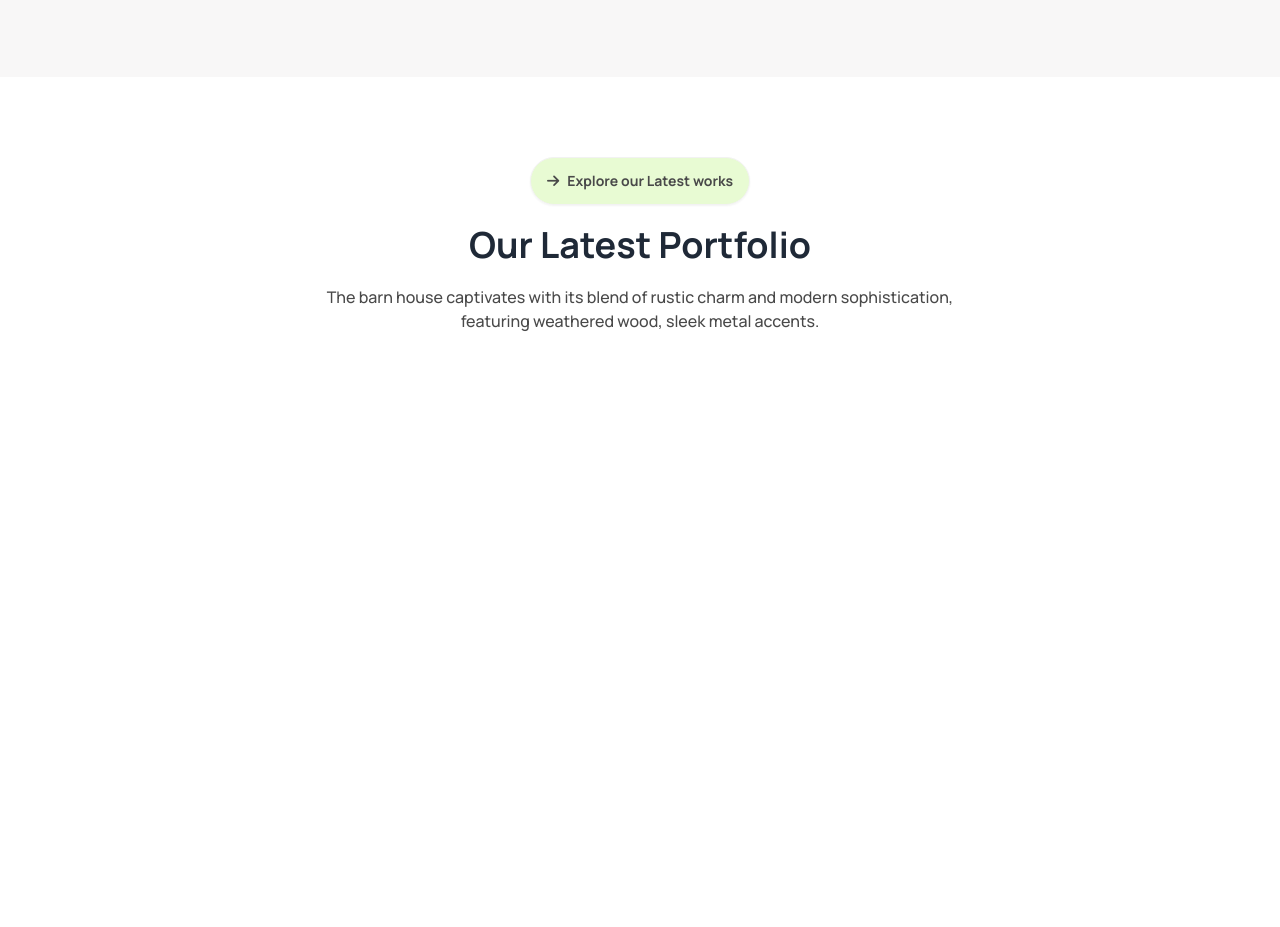
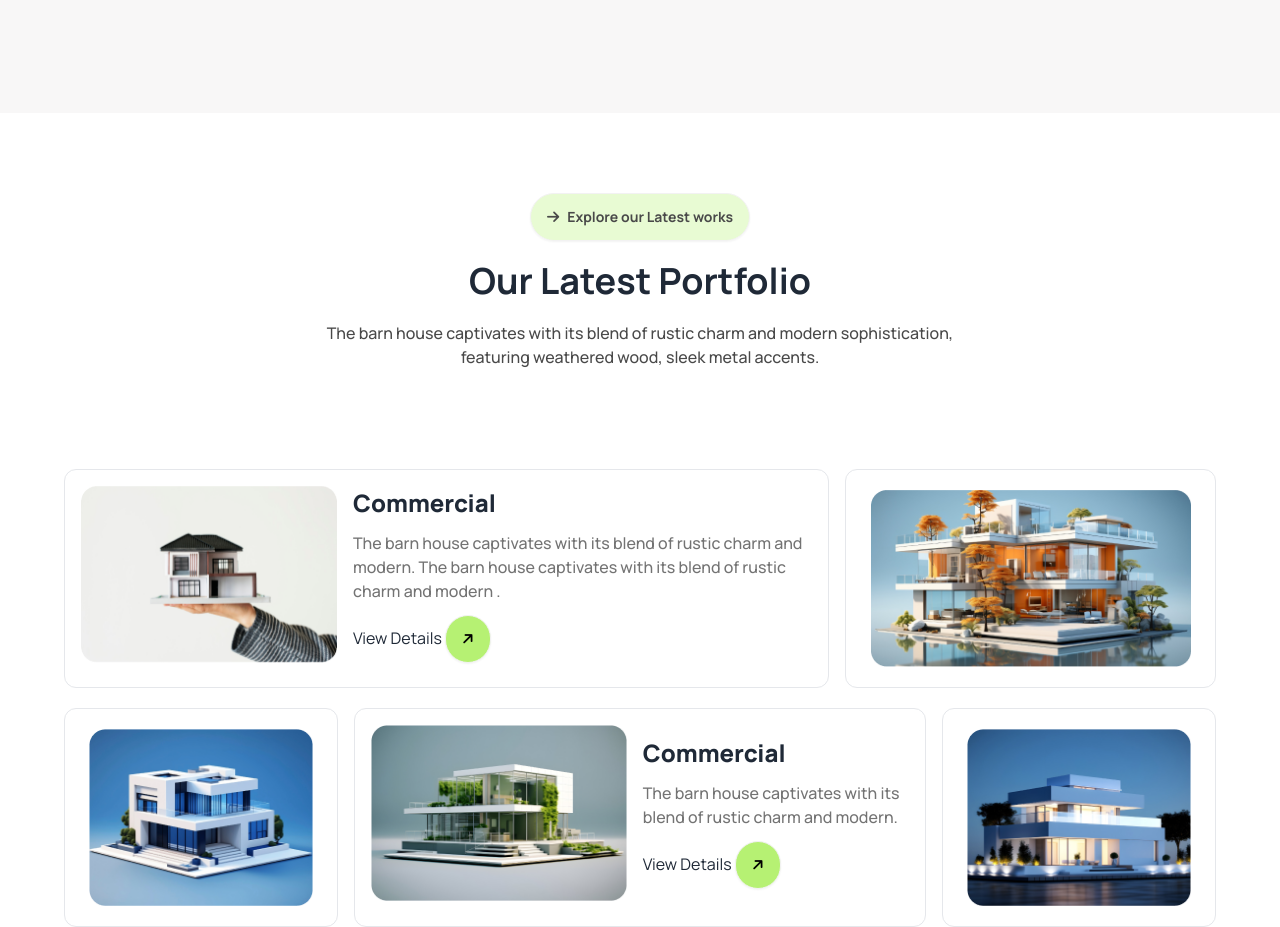
Before and after one commit to mehedihasan1337/assignment-03, a plain HTML site: page index.html in a window 1280 px wide. Shown: the part 2008-2935 px from the top of the page. Before the commit the page ends 2441 px from the top, so only its background shows below. Drawn offline with nearby package versions, Linux system fonts and the light colour scheme.

Commit message:
added a new part and all blogs

```diff
--- a/index.html
+++ b/index.html
@@ -233,6 +233,7 @@
        </main>
        <!-- part 3 -->
        <section class="bg-[#FFFFFF]">
+               <div class="lg:max-w-6xl  mx-auto sm:max-w-full   mt-9 ">
                 <!-- text -->
 
                 <div class="text-center py-8 lg:py-20">
@@ -246,10 +247,67 @@
 
 
               <!-- grid -->
-                 <div class="grid grid-cols-4 gap-4">
-                  <div> </div>
+              <div class="">
+                <div class="flex gap-4">
+                  <div class="flex-initial w-[772px]  border  rounded-xl">
+                   <div class="  ">
+                     <div class="hero-content flex-col lg:flex-row">
+                      <img
+                       src="images/img1.png"
+                       class="max-w-64 rounded-lg " />
+                     <div>
+                       <h2 class="text-2xl font-extrabold">Commercial</h2>
+                       <p class="text-1 font-medium text-[#737373] py-3">
+                         The barn house captivates with its
+                         blend of rustic charm and modern.
+                          The barn house captivates with its
+                          blend of rustic charm and modern .
+                       </p>
+                       <a class="">View Details
+                         <button class="btn rounded-full  text-black bg-[#acef5fde]">
+                            <i class="fa-solid fa-arrow-right -rotate-45">
 
+                        </i></button></a>
+                     </div>
+                   </div>
+                 </div>
+               </div>
+               <div class="flex-initial w-[374px]  border  rounded-xl">
+                 <img class="max-w-80 rounded-lg m-auto py-5 " src="images/img2.png" alt="">
+               </div>
 
+             </div>
+             <!-- part 2 -->
+             <div class="flex mt-5 gap-4">
+              <div class="flex-initial w-[274px]  border  rounded-xl">
+                <img class="max-w-56 rounded-lg m-auto py-5 " src="images/img3.png" alt="">
+              </div>
+              <div class="flex-initial w-[573px]  border  rounded-xl">
+                <div class="  ">
+                  <div class="hero-content flex-col lg:flex-row">
+                   <img
+                    src="images/img4.png"
+                    class="max-w-64 rounded-lg " />
+                  <div>
+                    <h2 class="text-2xl font-extrabold">Commercial</h2>
+                    <p class="text-1 font-medium text-[#737373] py-3">
+                      The barn house captivates with its
+                      blend of rustic charm and modern.
+
+                    </p>
+                    <a class="">View Details
+                      <button class="btn rounded-full  text-black bg-[#acef5fde]">
+                         <i class="fa-solid fa-arrow-right -rotate-45">
+
+                     </i></button></a>
+                  </div>
+                </div>
+              </div>
+            </div>
+            <div class="flex-initial w-[274px]  border  rounded-xl">
+              <img class="max-w-56 rounded-lg m-auto py-5 " src="images/img5.png" alt="">
+            </div>
+             </div>
               </div>
        </section>
 
```
Lines whose indentation alone changed are shown as unchanged.
